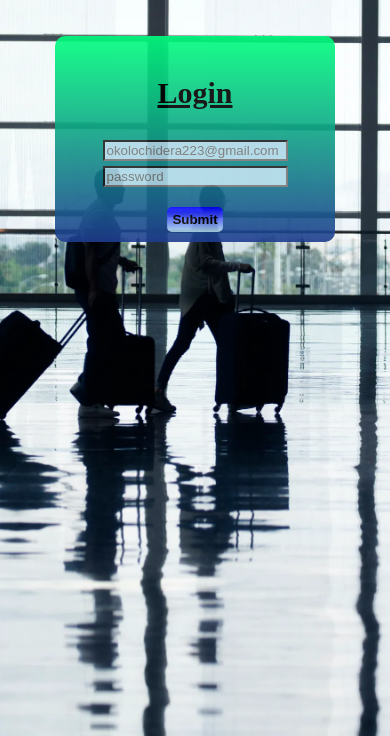
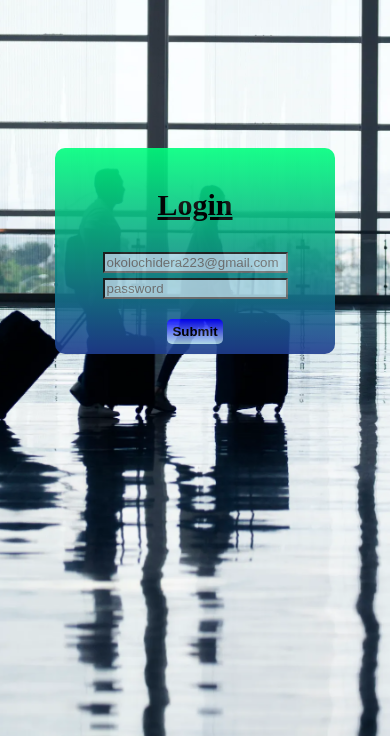
Before and after one commit to Kennedy-123/My-travel-website-project, a plain HTML site: page login.html in a window 390 px wide. Shown: the part 108-844 px from the top of the page. Drawn offline with Linux system fonts and the light colour scheme.

Commit message:
add media to the sign-in & login.css

```diff
--- a/sign-in & login.css
+++ b/sign-in & login.css
@@ -52,3 +52,9 @@ input[type=text]{
     background: linear-gradient(lightblue,green);
     box-shadow: -2px 2px 2px black;
 }
+
+@media(max-width:600px){
+    .login{
+        margin-top: 150px;
+    }
+}
```
